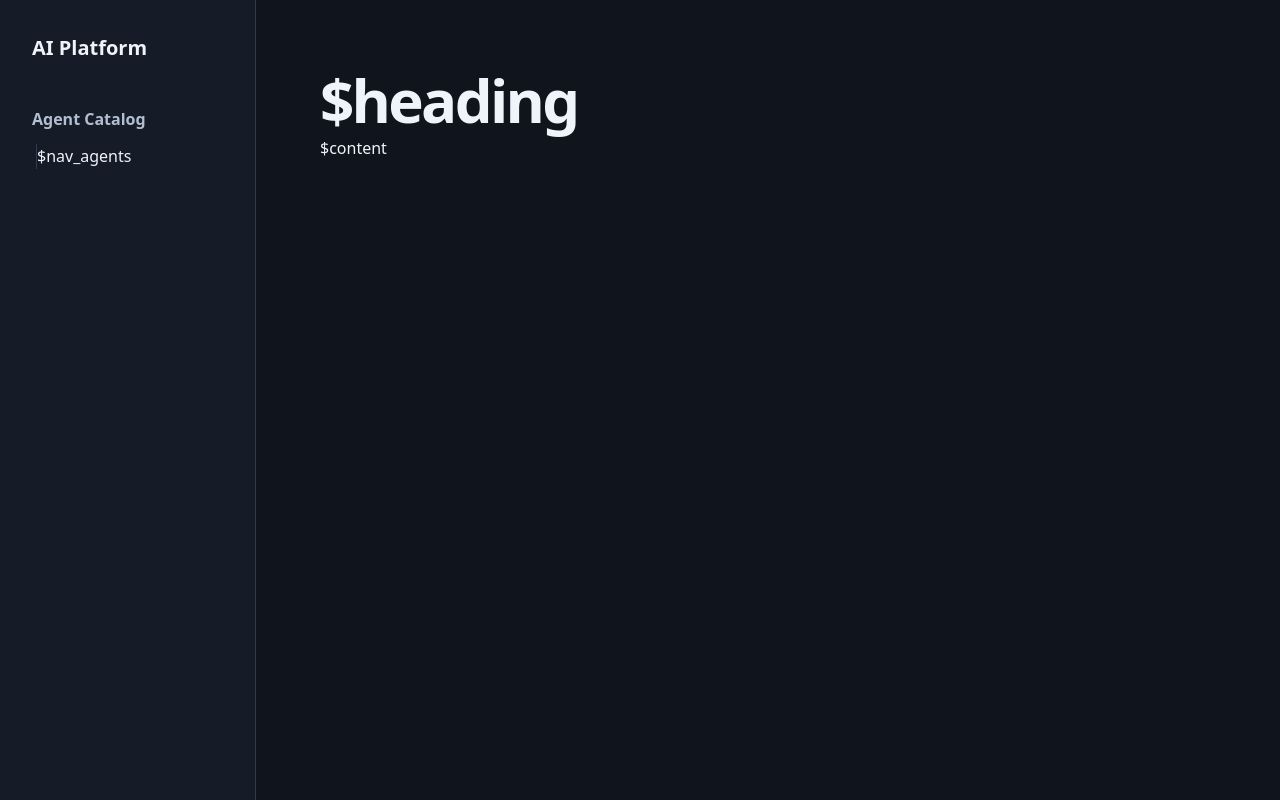
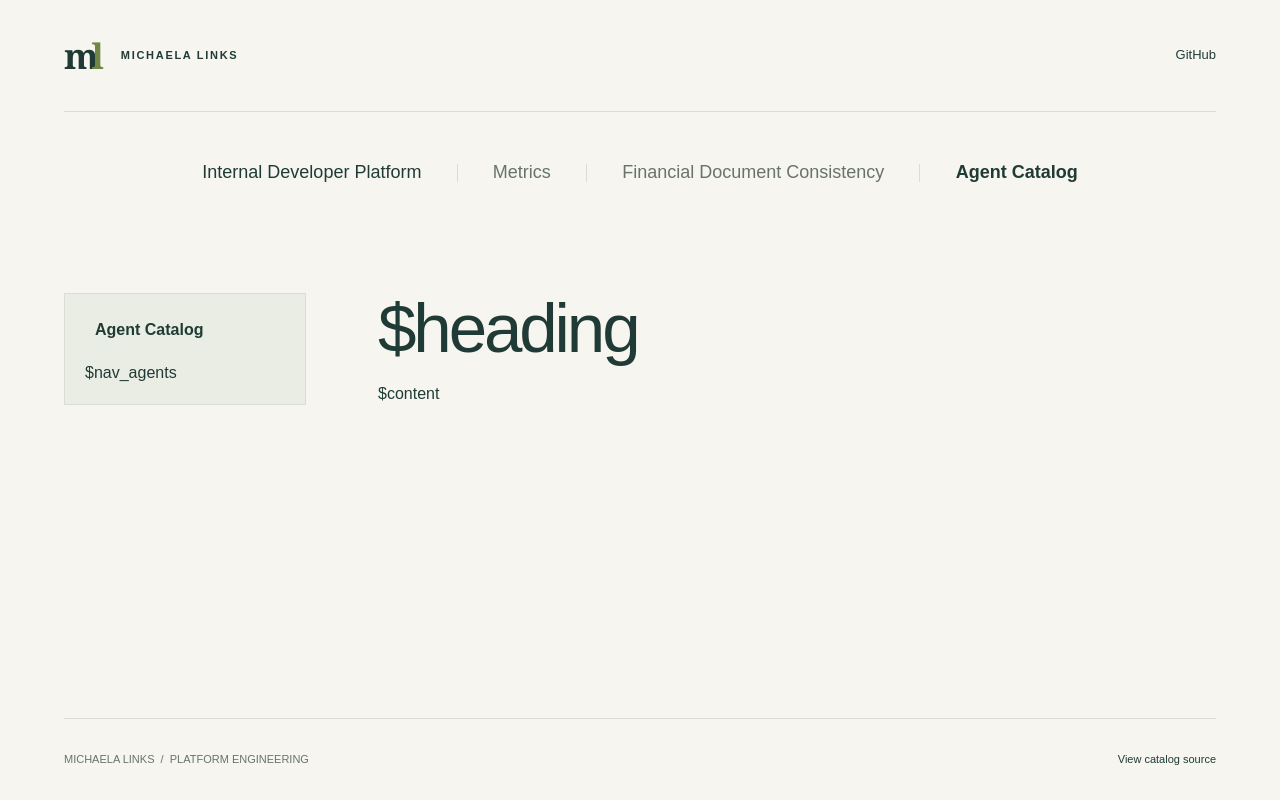
Before and after one commit to ai-platform-portfolio/agent-catalog, a plain HTML site: page site/image/index.html in a window 1280 px wide. Drawn offline with Linux system fonts and the light colour scheme; files that its build step writes are made by us from their sources.

Commit message:
AI-269 Match the Agent Catalog to the portfolio design

```diff
--- a/site/image/agents/sre/architecture.json
+++ b/site/image/agents/sre/architecture.json
@@ -1,6 +1,6 @@
 {
   "name": "SRE",
-  "summary": "Investigates preview readiness failures and returns a structured diagnosis with a trace ID.",
+  "summary": "Today, the SRE agent investigates readiness failures in AKS preview environments. The goal is to investigate issues across the platform and propose fixes through GitHub pull requests.",
   "flow": [
     {"title": "Readiness event", "detail": "Argo Events watches the target preview workload."},
     {"title": "Broker Job", "detail": "A short-lived Job collects workload state and recent events in AKS."},
--- a/site/image/index.html
+++ b/site/image/index.html
@@ -3,14 +3,33 @@
 <head>
   <meta charset="utf-8">
   <meta name="viewport" content="width=device-width, initial-scale=1">
-  <title>$title · AI Platform</title>
+  <meta name="theme-color" content="#f6f5f0">
+  <title>$title — Platform engineering</title>
   <link rel="stylesheet" href="/assets/site.css">
 </head>
 <body>
   <a class="skip-link" href="#main">Skip to content</a>
+  <div class="page">
+    <header class="masthead">
+      <a class="wordmark" href="https://portfolio.dev.michaelalinks.com/" aria-label="Portfolio home">
+        <span class="mark" aria-hidden="true">m<span>l</span></span> Michaela Links
+      </a>
+      <a class="github-link" href="https://github.com/ai-platform-portfolio">GitHub</a>
+    </header>
+
+    <nav class="portfolio-nav" aria-label="Main navigation">
+      <a href="https://portfolio.dev.michaelalinks.com/#platform">Internal Developer Platform</a>
+      <span class="nav-divider" aria-hidden="true"></span>
+      <span role="link" aria-disabled="true">Metrics</span>
+      <span class="nav-divider" aria-hidden="true"></span>
+      <span role="link" aria-disabled="true">Financial Document Consistency</span>
+      <span class="nav-divider" aria-hidden="true"></span>
+      <a class="portfolio-current" href="/agent-catalog"$catalog_current>Agent Catalog</a>
+    </nav>
+
+    <div class="catalog-layout">
       <aside class="sidebar">
-    <a class="brand" href="/">AI Platform</a>
-    <nav aria-label="Site">
+        <nav aria-label="Catalog navigation">
           <ul class="navigation">
             <li>
               <a class="nav-section" href="/agent-catalog"$catalog_current>Agent Catalog</a>
@@ -19,11 +38,17 @@
           </ul>
         </nav>
       </aside>
+
       <main id="main">
-    <div class="content">
         <h1>$heading</h1>
         $content
+      </main>
     </div>
-  </main>
+
+    <footer>
+      <span class="footer-signature">Michaela Links &nbsp;/&nbsp; Platform engineering</span>
+      <a href="https://github.com/ai-platform-portfolio/agent-catalog">View catalog source</a>
+    </footer>
+  </div>
 </body>
 </html>
--- a/site/image/static/site.css
+++ b/site/image/static/site.css
@@ -1,122 +1,201 @@
 :root {
-  color-scheme: dark;
-  --background: #10151d;
-  --sidebar: #151c27;
-  --surface: #181f2b;
-  --line: #303c4d;
-  --foreground: #eff3fa;
-  --secondary: #b3bfd1;
-  --accent: #8bc9ff;
-  font: 100%/1.55 system-ui, sans-serif;
+  --paper: #f6f5f0;
+  --ink: #203b35;
+  --muted: #67746b;
+  --line: #d9ddd4;
+  --olive: #6e8251;
+  --panel: #e9ede3;
+  font: 100%/1.55 Arial, Helvetica, sans-serif;
+  color: var(--ink);
+  background: var(--paper);
+  font-synthesis: none;
 }
 
 * { box-sizing: border-box; }
-
-body {
-  display: grid;
-  grid-template-columns: 16rem minmax(0, 1fr);
-  min-height: 100vh;
-  margin: 0;
-  color: var(--foreground);
-  background: var(--background);
-}
-
-a { color: var(--accent); }
-a:focus-visible { outline: 2px solid var(--accent); outline-offset: 4px; }
+body { margin: 0; }
+a { color: inherit; text-decoration: none; }
+a:focus-visible { outline: 3px solid #65822c; outline-offset: 6px; }
+h1, h2, h3, p { margin: 0; }
 
 .skip-link {
   position: absolute;
   inset: .75rem auto auto .75rem;
   z-index: 1;
   padding: .5rem;
-  background: var(--background);
+  background: var(--paper);
   transform: translateY(-180%);
 }
 
 .skip-link:focus { transform: translateY(0); }
 
-.sidebar {
-  position: sticky;
-  top: 0;
-  align-self: start;
+.page {
+  display: flex;
+  flex-direction: column;
+  max-width: 1424px;
   min-height: 100vh;
-  padding: 2rem 1.25rem;
-  border-right: 1px solid var(--line);
-  background: var(--sidebar);
+  margin: auto;
+  padding: 0 64px;
 }
 
-.brand {
-  display: inline-block;
-  margin: 0 .75rem 2.25rem;
-  color: var(--foreground);
-  font-size: 1.25rem;
-  font-weight: 700;
-  text-decoration: none;
+.masthead {
+  display: flex;
+  align-items: center;
+  justify-content: space-between;
+  min-height: 112px;
+  border-bottom: 1px solid var(--line);
 }
 
-.navigation, .flow, .components { margin: 0; padding: 0; list-style: none; }
-
-.nav-section, .nav-agent {
-  display: block;
-  padding: .5rem .75rem;
-  border-radius: .35rem;
-  color: var(--secondary);
-  text-decoration: none;
+.wordmark {
+  display: flex;
+  align-items: center;
+  gap: 16px;
+  font-size: 11px;
+  font-weight: 700;
+  letter-spacing: 1.7px;
+  text-transform: uppercase;
 }
 
-.nav-section { font-weight: 650; }
-.nav-agents { margin: .25rem 0 .75rem 1rem; border-left: 1px solid var(--line); }
-.nav-agent { margin-left: .5rem; }
-.navigation a:hover, [aria-current="page"] {
-  color: var(--foreground);
-  background: #22334a;
+.mark {
+  padding-right: 8px;
+  font: 35px Georgia, serif;
+  font-weight: 700;
+  letter-spacing: -7px;
+  text-transform: none;
 }
 
-main { padding: clamp(1.5rem, 5vw, 4.5rem); }
-.content { max-width: 66rem; }
-h1, h2, h3 { margin: 0; line-height: 1.2; }
-h1 { font-size: clamp(2rem, 5vw, 3.75rem); letter-spacing: -.045em; }
-h2 { font-size: 1.45rem; letter-spacing: -.025em; }
-h3 { font-size: 1.05rem; }
-p { color: var(--secondary); }
-.intro { max-width: 41rem; margin: .9rem 0 2.5rem; font-size: 1.1rem; }
+.mark span { color: #718644; }
+.github-link { font-size: 13px; }
 
-.agent-list, .components, .flow { display: grid; gap: 1rem; }
-.agent-list, .components { grid-template-columns: repeat(auto-fit, minmax(min(100%, 16rem), 1fr)); }
-.agent-card, .components li, .flow li {
-  padding: 1.3rem;
-  border: 1px solid var(--line);
-  border-radius: .65rem;
-  background: var(--surface);
+.portfolio-nav {
+  display: flex;
+  flex-wrap: wrap;
+  align-items: center;
+  justify-content: center;
+  gap: 12px clamp(26px, 4vw - 16px, 40px);
+  padding: 48px 0 26px;
+  font-size: 18px;
+  line-height: 1.4;
+  text-align: center;
 }
 
-.agent-card { color: var(--foreground); text-decoration: none; }
-.agent-card:hover { border-color: var(--accent); }
-.agent-card p, .flow p { margin: .55rem 0 0; }
+.portfolio-nav [aria-disabled="true"] { color: var(--muted); }
+.portfolio-current { font-weight: 700; }
 
-.architecture { margin-top: 2.5rem; }
-.architecture h2 { margin-bottom: 1rem; }
-.flow { grid-template-columns: repeat(4, minmax(0, 1fr)); }
-.flow li { border-top: 2px solid var(--accent); }
-.components li { display: flex; flex-direction: column; }
-.components a { margin-top: auto; overflow-wrap: anywhere; }
-
-@media (max-width: 70rem) {
-  .flow { grid-template-columns: repeat(2, minmax(0, 1fr)); }
+.nav-divider {
+  width: 1px;
+  height: 1em;
+  background: var(--line);
 }
 
-@media (max-width: 44rem) {
-  body { display: block; }
-  .sidebar {
-    position: static;
-    min-height: 0;
-    padding: 1rem;
-    border-right: 0;
-    border-bottom: 1px solid var(--line);
-  }
-  .brand { margin-bottom: .75rem; }
+.catalog-layout {
+  display: grid;
+  grid-template-columns: 242px minmax(0, 1fr);
+  flex: 1;
+  align-items: start;
+  gap: 72px;
+  padding: 82px 0 112px;
 }
 
-@media (max-width: 25rem) {
-  .flow { grid-template-columns: 1fr; }
+.sidebar {
+  padding: 18px 20px;
+  border: 1px solid var(--line);
+  background: var(--panel);
 }
+
+.navigation, .flow, .components {
+  margin: 0;
+  padding: 0;
+  list-style: none;
+}
+
+.nav-section, .nav-agent { display: block; }
+.nav-section { padding: 6px 10px; font-weight: 700; }
+.nav-agents { margin-top: 12px; }
+.nav-agent { padding: 7px 10px 7px 20px; color: var(--muted); font-size: 14px; }
+.sidebar [aria-current="page"] { border-left: 2px solid #718644; color: var(--ink); }
+
+h1 {
+  margin-bottom: 18px;
+  font-size: clamp(46px, 5.4vw, 78px);
+  font-weight: 400;
+  line-height: 1.02;
+  letter-spacing: -.045em;
+}
+
+h1 em { color: var(--olive); font-family: Georgia, "Times New Roman", serif; }
+h2 { font-size: 27px; font-weight: 400; letter-spacing: -.6px; }
+h3 { font-size: 17px; }
+.intro { max-width: 590px; color: var(--muted); line-height: 1.8; }
+.agent-list { margin-top: 56px; border-top: 1px solid var(--line); }
+
+.agent-row {
+  display: flex;
+  align-items: center;
+  justify-content: space-between;
+  gap: 28px;
+  padding: 25px 4px 25px 0;
+  border-bottom: 1px solid var(--line);
+}
+
+.agent-row h2 { margin-bottom: 9px; }
+.agent-row p, .flow p, .components p { color: var(--muted); font-size: 14px; line-height: 1.7; }
+.agent-action { font-size: 14px; white-space: nowrap; }
+
+.github-link:hover, .portfolio-nav a:hover, .sidebar a:hover,
+.agent-row:hover .agent-action, .components a, footer a:hover {
+  text-decoration: underline;
+  text-underline-offset: 5px;
+}
+
+.architecture { margin-top: 46px; }
+.architecture h2 { margin-bottom: 16px; }
+.flow, .components { display: grid; gap: 16px; }
+.flow { grid-template-columns: repeat(auto-fit, minmax(min(100%, 165px), 1fr)); }
+.components { grid-template-columns: repeat(auto-fit, minmax(min(100%, 235px), 1fr)); }
+
+.flow li, .components li {
+  display: flex;
+  flex-direction: column;
+  gap: 8px;
+  padding: 16px;
+  border: 1px solid var(--line);
+}
+
+.flow li { background: var(--panel); border-top-color: var(--olive); }
+.components a { margin-top: auto; font-size: 14px; overflow-wrap: anywhere; }
+
+footer {
+  display: flex;
+  justify-content: space-between;
+  gap: 20px;
+  padding: 32px 0;
+  border-top: 1px solid var(--line);
+  color: var(--muted);
+  font-size: 11px;
+}
+
+footer a { color: var(--ink); }
+.footer-signature { text-transform: uppercase; }
+
+@media (max-width: 1000px) {
+  .page { padding: 0 32px; }
+  .portfolio-nav { column-gap: 26px; font-size: 16px; }
+  .catalog-layout { grid-template-columns: 200px minmax(0, 1fr); gap: 36px; }
+}
+
+@media (max-width: 760px) {
+  .catalog-layout { grid-template-columns: 1fr; gap: 34px; padding: 40px 0 72px; }
+  .agent-row { align-items: start; }
+}
+
+@media (max-width: 700px) {
+  .page { padding: 0 23px; }
+  .masthead { min-height: 84px; }
+  .wordmark { gap: 10px; font-size: 9px; letter-spacing: 1px; }
+  .github-link { font-size: 11px; }
+  .portfolio-nav { column-gap: 22px; padding: 28px 0 12px; font-size: 14px; }
+}
+
+@media (max-width: 440px) {
+  .agent-row { flex-direction: column; gap: 10px; }
+}
```
Also changed, not shown: 1 other file. Lines whose indentation alone changed are shown as unchanged.
